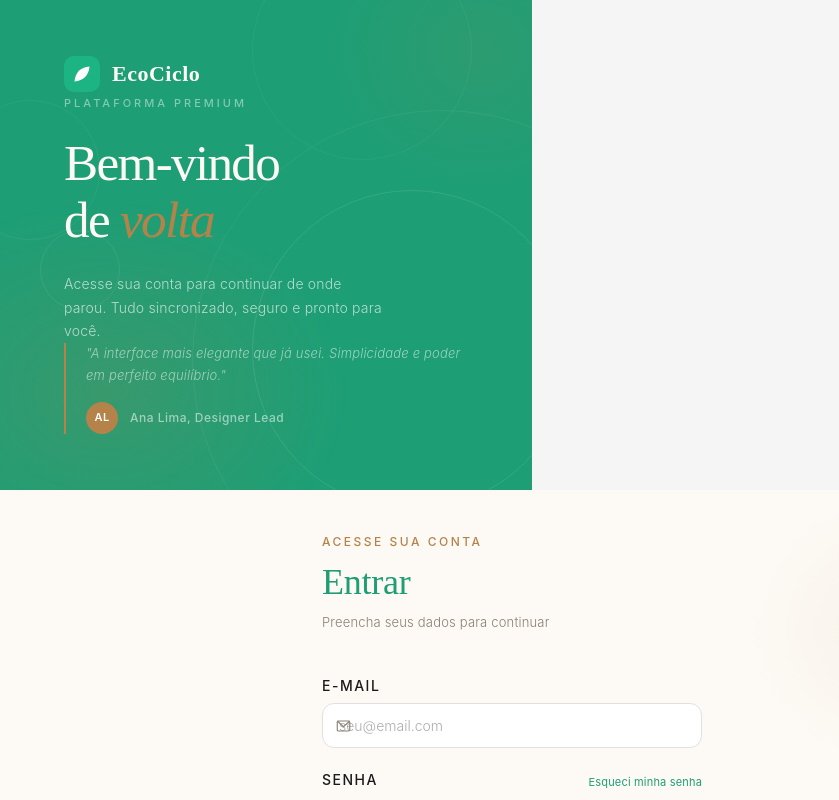
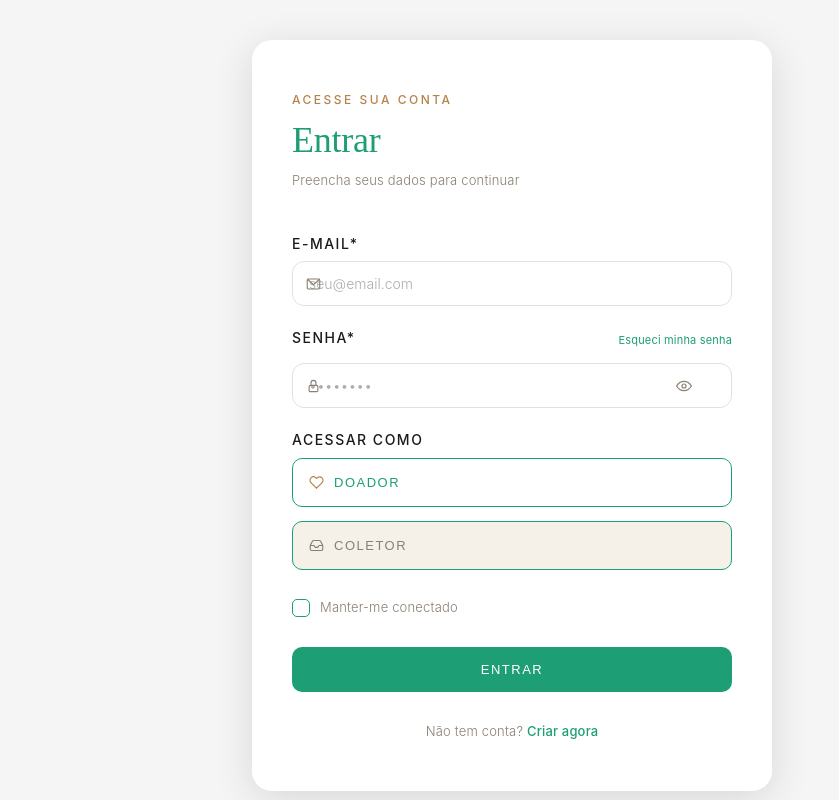
Before and after one commit to Rodrigo-Dourad0/EcoCiclo-FrontEnd, a React (Vite) app in the folder ecociclo/: page /login in a window 1024 px wide. Shown: the top 800 px of the page, without its empty margins (0-839 px from the left). Built offline with nearby package versions, Linux system fonts and the light colour scheme.

Commit message:
refactor: Reorganizando Tela Login

```diff
--- /dev/null
+++ b/ecociclo/src/modules/auth/hooks/useLogin.js
@@ -0,0 +1,43 @@
+import { useState } from "react";
+
+export function useLogin() {
+  const [showPwd, setShowPwd] = useState(false);
+  const [email, setEmail] = useState("");
+  const [senha, setSenha] = useState("");
+  const [emailErro, setEmailErro] = useState("");
+  const [senhaErro, setSenhaErro] = useState("");
+
+  const validarEmail = (valor) => {
+    const regex = /^[^\s@]+@[^\s@]+\.[^\s@]+$/;
+    if (!valor) {
+      setEmailErro("O e-mail é obrigatório.");
+    } else if (!regex.test(valor)) {
+      setEmailErro("Digite um e-mail válido (ex: nome@email.com).");
+    } else {
+      setEmailErro("");
+    }
+  };
+
+  const validarSenha = (valor) => {
+    if (!valor) {
+      setSenhaErro("A senha é obrigatória.");
+    } else if (valor.length < 8) {
+      setSenhaErro("A senha deve ter no mínimo 8 caracteres.");
+    } else {
+      setSenhaErro("");
+    }
+  };
+
+  return {
+    showPwd,
+    setShowPwd,
+    email,
+    setEmail,
+    senha,
+    setSenha,
+    emailErro,
+    senhaErro,
+    validarEmail,
+    validarSenha,
+  };
+}
--- a/ecociclo/src/modules/auth/pages/login.jsx
+++ b/ecociclo/src/modules/auth/pages/login.jsx
@@ -1,33 +1,19 @@
-import { useState } from "react";
 import "../styles/login.css";
+import { useLogin } from "../hooks/useLogin";
 
 function Login() {
-  const [showPwd, setShowPwd] = useState(false);
-  const [email, setEmail] = useState("");
-  const [senha, setSenha] = useState("");
-  const [emailErro, setEmailErro] = useState("");
-  const [senhaErro, setSenhaErro] = useState("");
-
-  const validarEmail = (valor) => {
-    const regex = /^[^\s@]+@[^\s@]+\.[^\s@]+$/;
-    if (!valor) {
-      setEmailErro("O e-mail é obrigatório.");
-    } else if (!regex.test(valor)) {
-      setEmailErro("Digite um e-mail válido (ex: nome@email.com).");
-    } else {
-      setEmailErro("");
-    }
-  };
-
-  const validarSenha = (valor) => {
-    if (!valor) {
-      setSenhaErro("A senha é obrigatória.");
-    } else if (valor.length < 8) {
-      setSenhaErro("A senha deve ter no mínimo 8 caracteres.");
-    } else {
-      setSenhaErro("");
-    }
-  };
+  const {
+    showPwd,
+    setShowPwd,
+    email,
+    setEmail,
+    senha,
+    setSenha,
+    emailErro,
+    senhaErro,
+    validarEmail,
+    validarSenha,
+  } = useLogin();
 
   return (
     <>
@@ -87,7 +73,7 @@ function Login() {
           </div>
 
           <div className="field">
-            <label>E-mail</label>
+            <label>E-mail*</label>
             <div className="input-wrap">
               <input
                 type="email"
@@ -110,7 +96,7 @@ function Login() {
 
           <div className="field">
             <div className="field-row">
-              <label>Senha</label>
+              <label>Senha*</label>
               <a href="#" className="field-link">Esqueci minha senha</a>
             </div>
 
@@ -127,7 +113,7 @@ function Login() {
                 className={senhaErro ? "input-erro" : ""}
               />
 
-              <svg viewBox="0 0 24 24" className="icon-lock">
+             <svg viewBox="0 0 24 24" className="icon-lock">
                 <rect x="5" y="11" width="14" height="10" rx="2"/>
                 <path d="M8 11V7a4 4 0 0 1 8 0v4"/>
               </svg>
@@ -150,6 +136,7 @@ function Login() {
                   </svg>
                 )}
               </button>
+
             </div>
             {senhaErro && <span className="erro-msg">{senhaErro}</span>}
           </div>
--- a/ecociclo/src/modules/auth/styles/login.css
+++ b/ecociclo/src/modules/auth/styles/login.css
@@ -348,7 +348,7 @@ input:focus {
 /* Botão olho */
 .eye-btn {
   position: absolute;
-  right: 14px;
+  right:40px;
   top: 50%;
   transform: translateY(-50%);
   background: none;
@@ -628,6 +628,51 @@ input.input-erro {
   letter-spacing: .3px;
 }
 
+/* ── TABLET (768px – 1024px) ────────────────────── */
+@media (max-width: 1024px) and (min-width: 769px) {
+  body {
+    background: #e0e0e0;
+    justify-content: center;
+    align-items: center;
+    overflow-y: auto;
+  }
+
+  .panel-left {
+    display: none;
+  }
+
+  .panel-right {
+    flex-direction: column;
+    align-items: center;
+    justify-content: center;
+    padding: 48px 40px;
+    background: #fff;
+    border-radius: 20px;
+    box-shadow: 0 8px 40px rgba(0,0,0,.12);
+    max-width: 520px;
+    width: 90%;
+    min-height: auto;
+    margin: 40px auto;
+  }
+
+  .panel-right::before {
+    display: none;
+  }
+
+  .mobile-header {
+    display: none;
+  }
+
+  .form-card {
+    max-width: 100%;
+    width: 100%;
+  }
+
+  .form-header {
+    display: block;
+  }
+}
+
 /* ── RESPONSIVO (mobile) ────────────────────────── */
 @media (max-width: 768px) {
   body {
```
